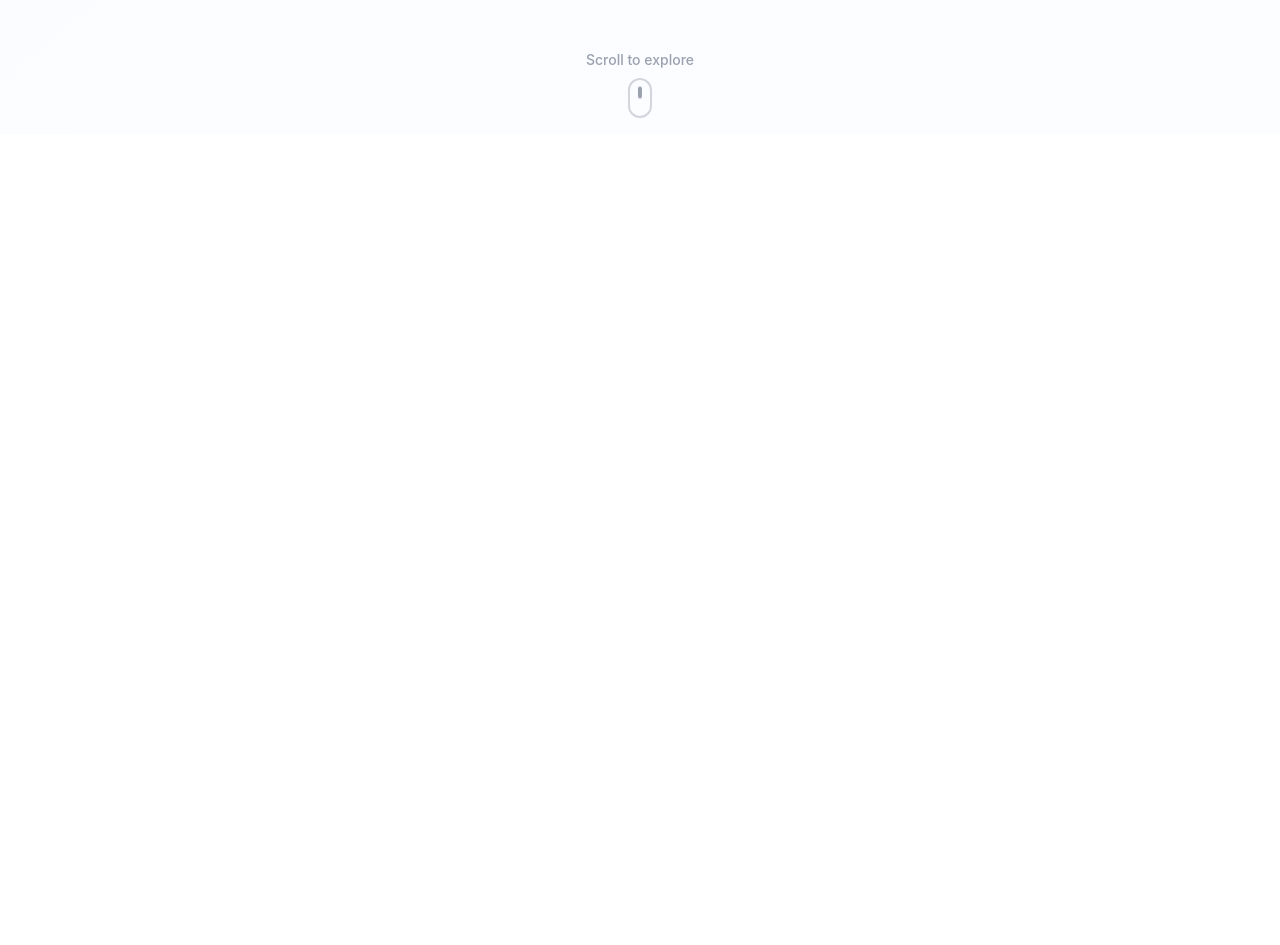
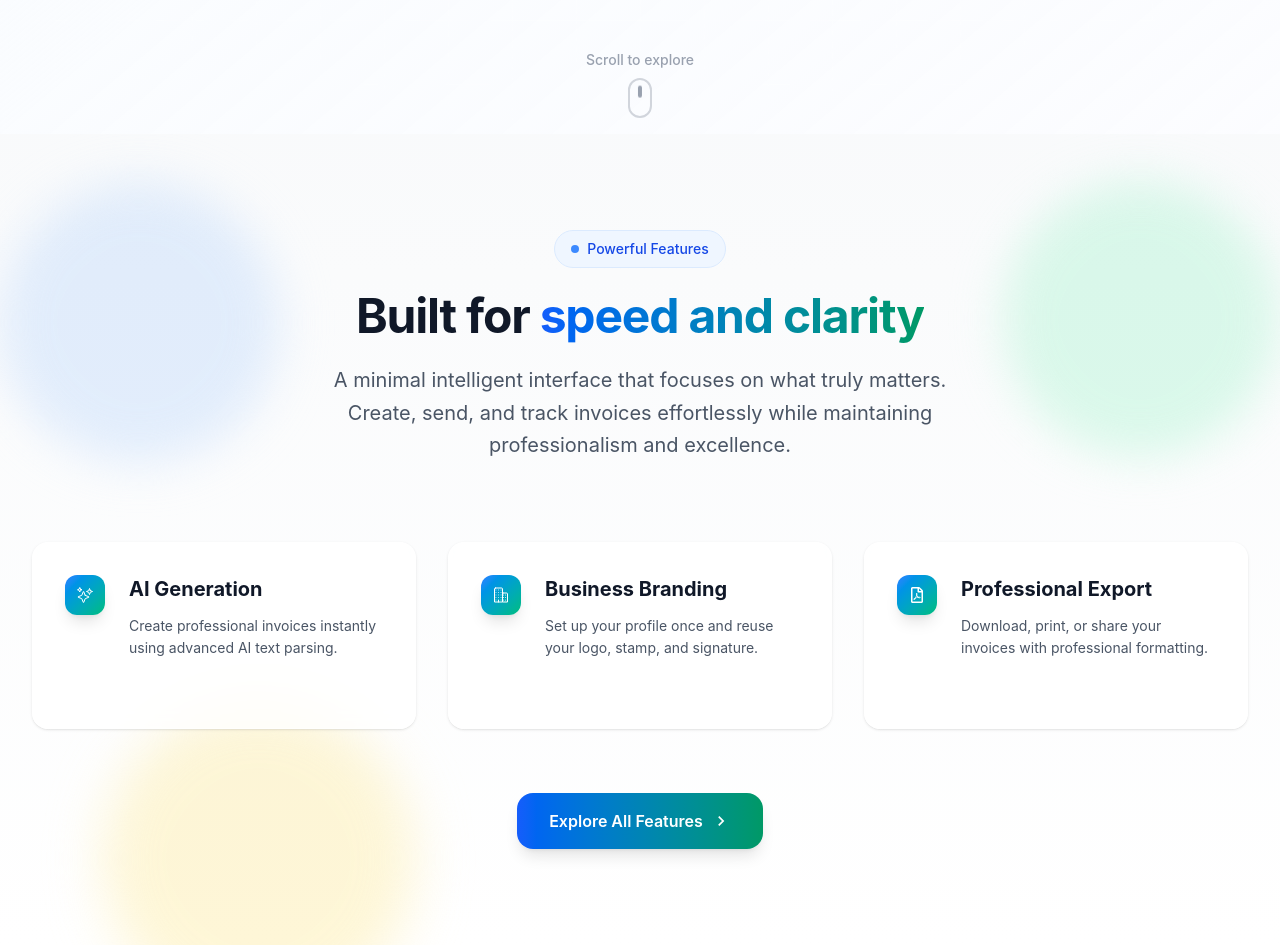
Before and after one commit to Md-Samir-Hossain/AI-Invoice-Generator, a React (Vite) app in the folder Frontend/: page / in a window 1280 px wide. Shown: the part 940-1885 px from the top of the page. Before the commit the page ends 1074 px from the top, so only its background shows below. Built offline with nearby package versions, Linux system fonts and the light colour scheme; no server answers.

Commit message:
Designed Features section

```diff
--- a/Frontend/src/assets/dummyStyles.js
+++ b/Frontend/src/assets/dummyStyles.js
@@ -582,9 +582,9 @@ export const featuresStyles = {
   section: "relative py-24 bg-gradient-to-b from-gray-50 to-white overflow-hidden",
 
   // Background Elements
-  backgroundBlob1: "absolute top-0 left-0 w-72 h-72 bg-blue-100 rounded-full mix-blend-multiply filter blur-xl opacity-70 animate-blob",
-  backgroundBlob2: "absolute top-0 right-0 w-72 h-72 bg-emerald-100 rounded-full mix-blend-multiply filter blur-xl opacity-70 animate-blob animation-delay-2000",
-  backgroundBlob3: "absolute -bottom-8 left-20 w-72 h-72 bg-amber-100 rounded-full mix-blend-multiply filter blur-xl opacity-70 animate-blob animation-delay-4000",
+  backgroundBlob1: "absolute top-10 left-0 w-72 h-72 bg-blue-100 rounded-full mix-blend-multiply filter blur-xl opacity-70 animate-blob",
+  backgroundBlob2: "absolute top-10 right-0 w-72 h-72 bg-emerald-100 rounded-full mix-blend-multiply filter blur-xl opacity-70 animate-blob-2",
+  backgroundBlob3: "absolute -bottom-8 left-20 w-72 h-72 bg-amber-100 rounded-full mix-blend-multiply filter blur-xl opacity-70 animate-blob-3",
 
   // Container
   container: "relative max-w-7xl mx-auto px-4 sm:px-6 lg:px-8",
--- /dev/null
+++ b/Frontend/src/components/Features.jsx
@@ -0,0 +1,101 @@
+import {featuresStyles} from '../assets/dummyStyles';
+import { MdKeyboardDoubleArrowRight, MdKeyboardArrowRight} from "react-icons/md";
+import { IoBusinessOutline, IoSparklesOutline } from "react-icons/io5";
+import { FaRegFilePdf} from "react-icons/fa";
+
+
+
+// Internal helper component for individual feature cards
+const FeatureCard = ({ title, description, icon }) => (
+    <div className={featuresStyles.featureCard} >
+        <div className={featuresStyles.featureCardGradient} />
+        <div className={featuresStyles.featureCardBorder} />
+        <div className={featuresStyles.featureCardContent}>
+            <div className={featuresStyles.featureCardIconContainer}>
+                {icon}
+            </div>
+            <div className={featuresStyles.featureCardTextContainer}>
+                <h4 className={featuresStyles.featureCardTitle}>{title}</h4>
+                <p className={featuresStyles.featureCardDescription}>{description}</p>
+
+                {/* Subtle CTA indicator */}
+                <div className={featuresStyles.featureCardCta}>
+                    <span className={featuresStyles.featureCardCtaText}>Learn more</span>
+                    <MdKeyboardDoubleArrowRight className={featuresStyles.featureCardCtaIcon}/>
+                </div>
+            </div>
+        </div>
+    </div>
+);
+
+const Features = () => {
+    // Feature data to be mapped into cards
+    const features = [
+        {
+            title: "AI Generation",
+            description: "Create professional invoices instantly using advanced AI text parsing.",
+            icon: <IoSparklesOutline />
+
+        },
+        {
+            title: "Business Branding",
+            description: "Set up your profile once and reuse your logo, stamp, and signature.",
+            icon: <IoBusinessOutline/>
+        },
+        {
+            title: "Professional Export",
+            description: "Download, print, or share your invoices with professional formatting.",
+            icon: <FaRegFilePdf />
+        }
+    ];
+
+    return (
+        <section id="features" className={featuresStyles.section}>
+            {/* Background decorative elements */}
+            <div className={featuresStyles.backgroundBlob1} />
+            <div className={featuresStyles.backgroundBlob2} />
+            <div className={featuresStyles.backgroundBlob3} />
+
+            <div className={featuresStyles.container}>
+                <div className={featuresStyles.headerContainer}>
+                    <div className={featuresStyles.badge}>
+                        <span className={featuresStyles.badgeDot} />
+                        <span className={featuresStyles.badgeText}>Powerful Features</span>
+                    </div>
+
+                    <h2 className={featuresStyles.title}>
+                        Built for{" "}<span className={featuresStyles.titleGradient}>speed and clarity</span>
+                    </h2>
+
+                    <p className={featuresStyles.subtitle}>
+                        A minimal intelligent interface that focuses on what truly matters.
+                        Create, send, and track invoices effortlessly while maintaining
+                        professionalism and excellence.
+                    </p>
+                </div>
+
+                {/* Feature Grid mapping */}
+                <div className={featuresStyles.featuresGrid}>
+                    {features.map((feature, index) => (
+                        <FeatureCard
+                            key={feature.title}
+                            title={feature.title}
+                            description={feature.description}
+                            icon={feature.icon}
+                        />
+                    ))}
+                </div>
+
+                {/* Bottom CTA Section */}
+                <div className={featuresStyles.bottomCtaContainer}>
+                    <button className={featuresStyles.bottomCtaButton}>
+                        <span className={featuresStyles.bottomCtaButtonText}>Explore All Features</span>
+                        <MdKeyboardArrowRight className={featuresStyles.bottomCtaButtonIcon}/>
+                    </button>
+                </div>
+            </div>
+        </section>
+    );
+};
+
+export default Features;
--- a/Frontend/src/index.css
+++ b/Frontend/src/index.css
@@ -1 +1,36 @@
 @import "tailwindcss";
+
+@keyframes blob-1 {
+  0% { transform: translate(0px, 0px) scale(1); }
+  33% { transform: translate(30px, 50px) scale(1.1); }
+  66% { transform: translate(-20px, 20px) scale(0.9); }
+  100% { transform: translate(0px, 0px) scale(1); }
+}
+
+@keyframes blob-2 {
+  0% { transform: translate(0px, 0px) scale(1); }
+  33% { transform: translate(-30px, 50px) scale(1.1); }
+  66% { transform: translate(20px, -20px) scale(0.9); }
+  100% { transform: translate(0px, 0px) scale(1); }
+}
+
+@keyframes blob-3 {
+  0% { transform: translate(0px, 0px) scale(1); }
+  33% { transform: translate(40px, 30px) scale(1.1); }
+  66% { transform: translate(-40px, -30px) scale(0.9); }
+  100% { transform: translate(0px, 0px) scale(1); }
+}
+
+.animate-blob {
+  animation: blob-1 7s infinite;
+}
+
+.animate-blob-2 {
+  animation: blob-2 8s infinite;
+  animation-delay: 2s;
+}
+
+.animate-blob-3 {
+  animation: blob-3 9s infinite;
+  animation-delay: 4s;
+}
--- a/Frontend/src/pages/Home.jsx
+++ b/Frontend/src/pages/Home.jsx
@@ -1,12 +1,16 @@
 import React from 'react'
 import Navbar from '../components/Navbar'
 import Hero from '../components/Hero'
+import Features from '../components/Features'
 const Home = () => {
   return (
     <div>
         <Navbar />
         <main className=''>
           <Hero />
+          <div className="">
+            <Features />
+          </div>
         </main>
     </div>
   )
```
